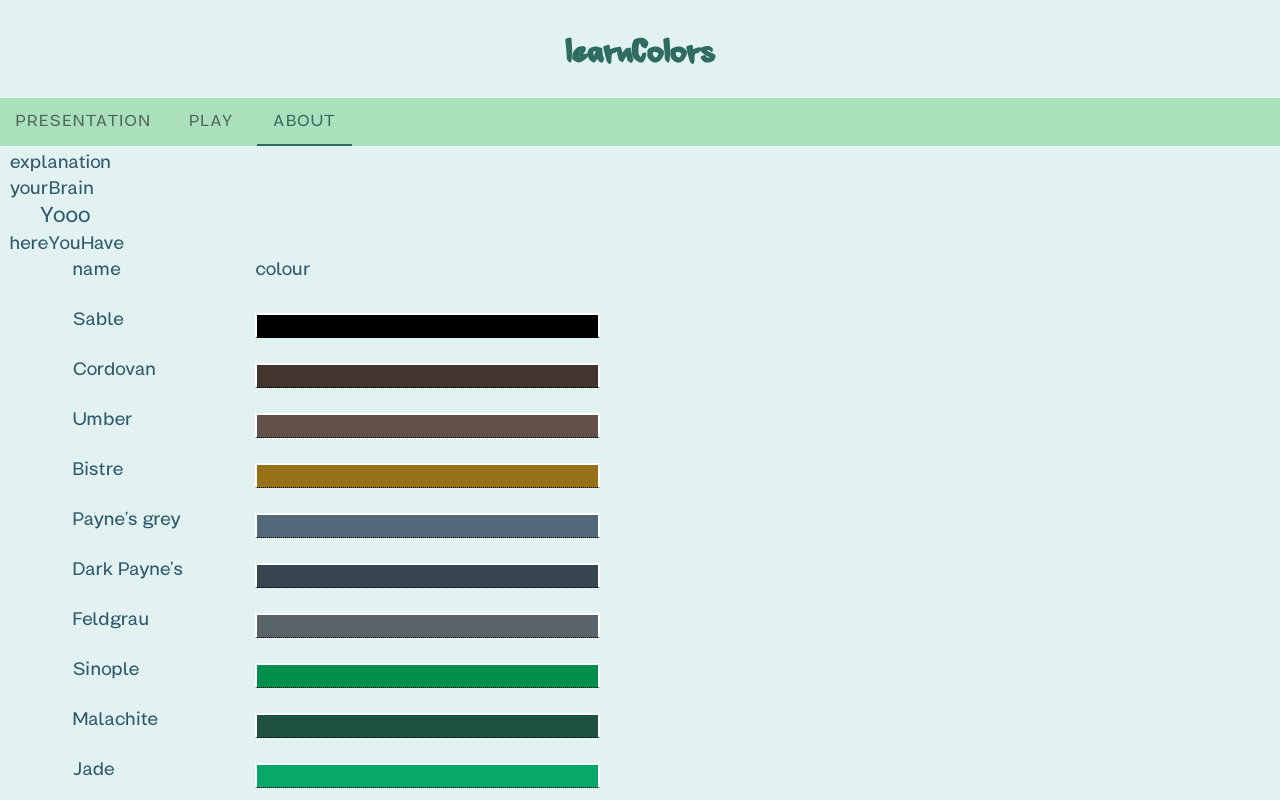
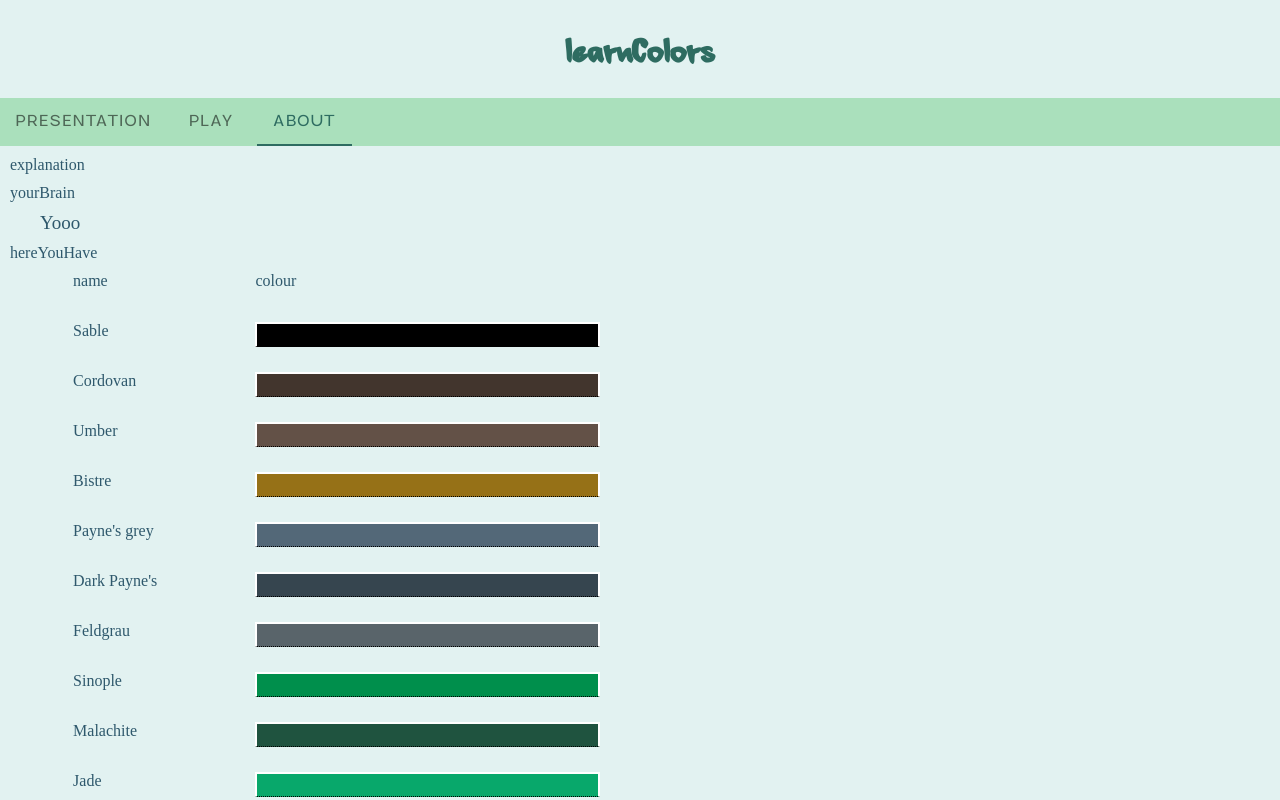
Before and after one commit to alexvkcr/colors, a Vue app: page /about in a window 1280 px wide. Shown: the top 800 px of the page. Built offline with nearby package versions, Linux system fonts and the light colour scheme.

Commit message:
fix/typos on tabs

```diff
--- a/src/components/Tabs.vue
+++ b/src/components/Tabs.vue
@@ -40,13 +40,13 @@ export default {
 </script>
 
 <style>
-#Tabs{
-  font-family: 'Clinton';
-}
 h1{
-    margin: 30px 0;
+  margin: 30px 0;
     color: #2E6C61;
     text-align: center;
+}
+.v-slide-group__wrapper{
+  font-family: 'Clinton';
 }
 .v-slide-group__prev:not(.a):not(.a):not(.a):not(.a):not(.a):not(.a){
   display:none;
```
